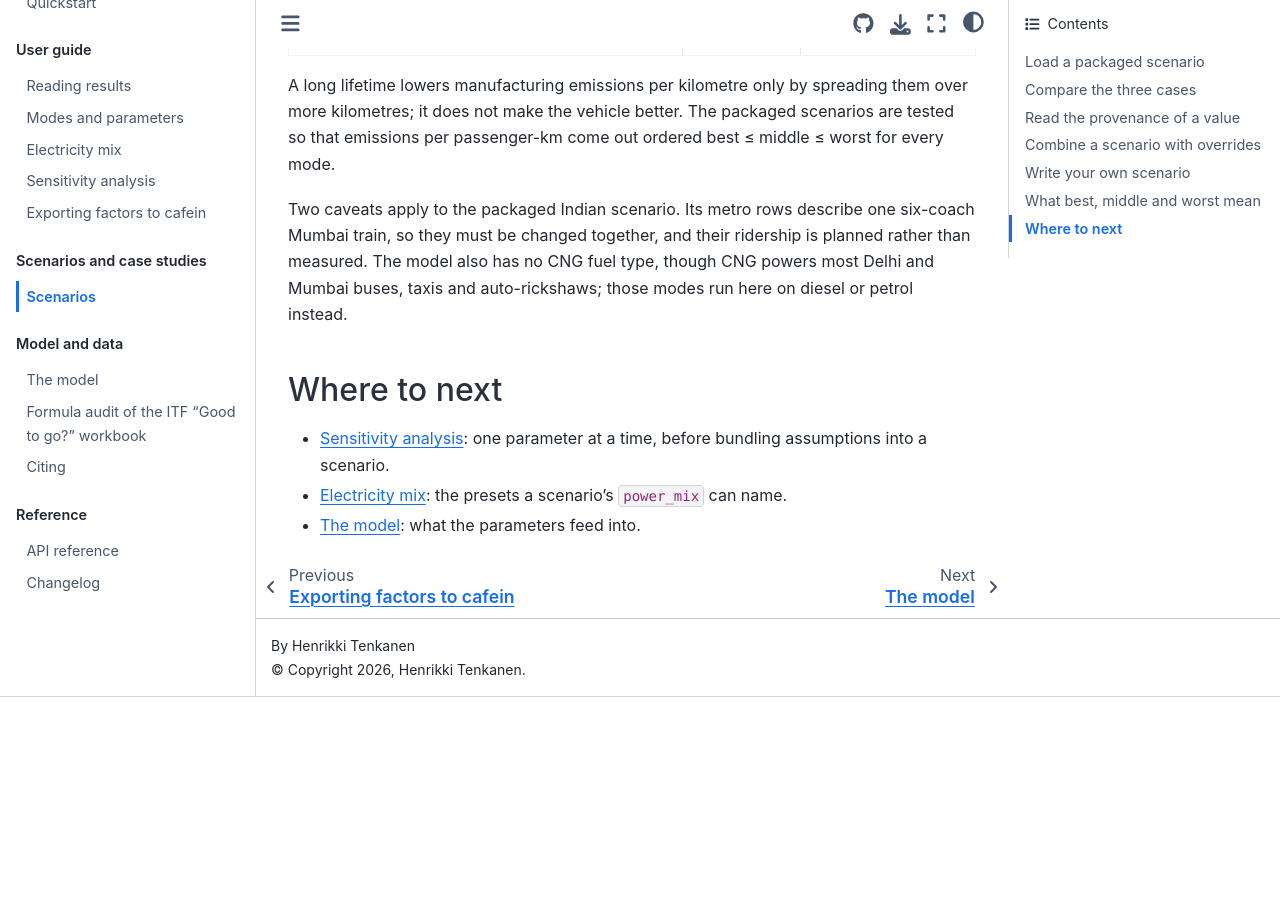
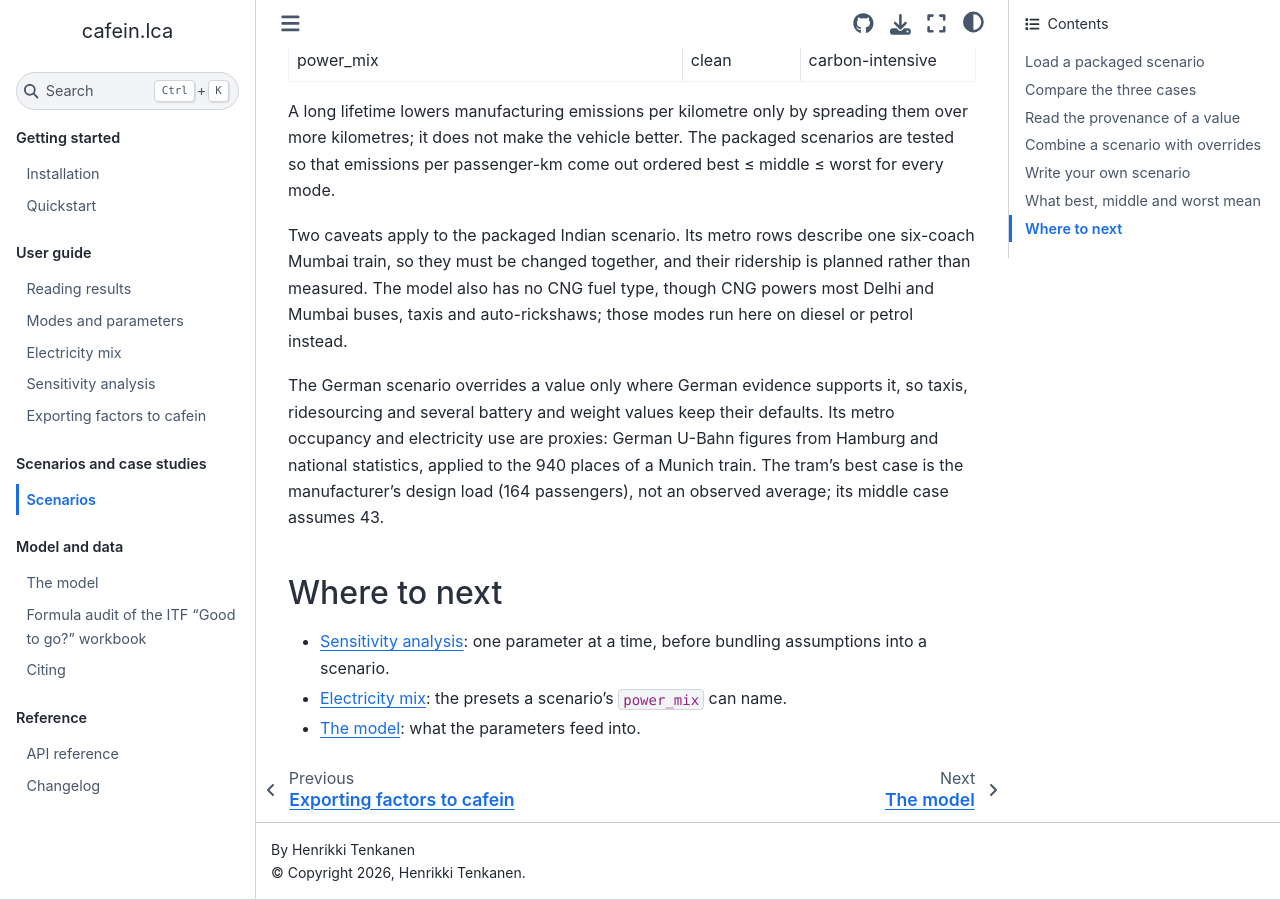
Before and after one commit to cafein-py/cafein.lca, a Sphinx documentation site: the page built from docs/scenarios/scenarios.md, in a window 1280 px wide and 900 px high, scrolled down 5669 px. Built offline with Sphinx 7.4.7 and the Sphinx Book theme 1.1.4, drawn with Linux system fonts in a browser that asks for light colours; the version number is read from the project's files by our own code; before the commit the page ends 6366 px from its top, so only the background shows below that; some of the changed text lies outside the part shown.

Commit message:
Add a Germany scenario with the 2025 electricity mix

````diff
--- a/docs/scenarios/scenarios.md
+++ b/docs/scenarios/scenarios.md
@@ -42,9 +42,11 @@
 cafein.lca.list_scenarios()
 ```
 
-Two are shipped: `finland_2020`, which changes only the electricity mix,
-and `india_metropolitan`, a composite of Delhi and Mumbai operating
-conditions with three cases, used throughout this page.
+Three are shipped: `finland_2020`, which changes only the electricity
+mix; `india_metropolitan`, a composite of Delhi and Mumbai operating
+conditions with three cases, used throughout this page; and `germany`,
+German operating conditions with the 2025 electricity mix, also with three
+cases.
 
 `Scenario.load()` takes a packaged name or a path to your own file, and a
 `case`, which is `middle` unless you say otherwise. Passing the scenario
@@ -292,6 +294,13 @@
 no CNG fuel type, though CNG powers most Delhi and Mumbai buses, taxis
 and auto-rickshaws; those modes run here on diesel or petrol instead.
 
+The German scenario overrides a value only where German evidence supports
+it, so taxis, ridesourcing and several battery and weight values keep their
+defaults. Its metro occupancy and electricity use are proxies: German
+U-Bahn figures from Hamburg and national statistics, applied to the 940
+places of a Munich train. The tram's best case is the manufacturer's design
+load (164 passengers), not an observed average; its middle case assumes 43.
+
 ## Where to next
 
 - [Sensitivity analysis](../user_guide/sensitivity_analysis): one
````
Also changed, not shown: 2 other files.
